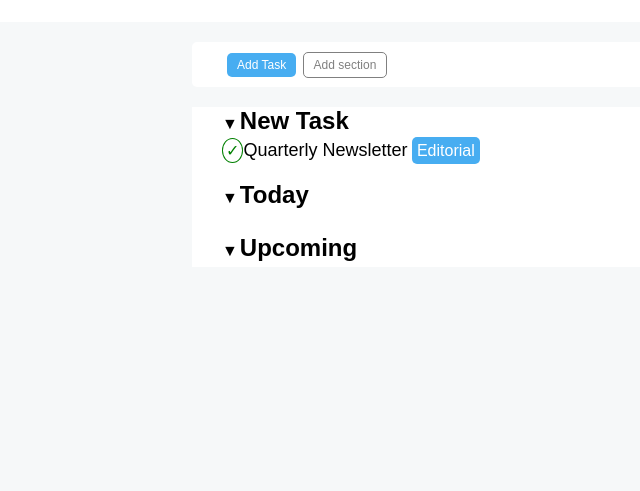
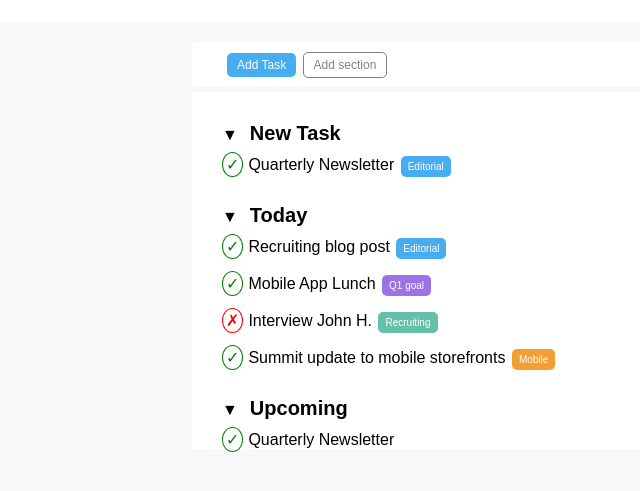
Before and after one commit to Emanuelediscala/html-css-toboolist, a plain HTML site: page index.html in a window 1280 px wide. Shown: the part 63-554 px from the top of the page, without its empty margins (0-640 px from the left). Drawn offline with Linux system fonts and the light colour scheme.

Commit message:
Feat:(div)style:(div) [adding content]

```diff
--- a/css/style.css
+++ b/css/style.css
@@ -40,6 +40,7 @@ body{background-color: rgb(246, 248, 249);}
     margin-left: auto;
     margin-right: auto;
     margin-top: 20px;
+    margin-bottom: 2px;
     background-color: white;
     padding: 10px;
 
@@ -60,12 +61,14 @@ background-color: white;
 }
 h2 {
     display: inline-block;
-    margin-bottom: 5px;
     margin-left: 2px;
+    font-size: 20px;
+    padding: 10px;
+    margin-top: 20px;
     }
 section {
     margin-left: 30px;
-    margin-top: 20px;
+
 }
 .check {
     border-radius: 50%;
@@ -73,12 +76,26 @@ section {
     padding: 3px;
     color: green;
 }
-.news {font-size: 18px;
-font-weight: 200;}
+.cross{
+    border-radius: 50%;
+    border: 1px solid red;
+    padding: 3px;
+    color: red;
+}
+.news {
+    font-size: 16px;
+    font-weight: 500;
+    margin-left:5px;
+}
 .vignette {
     color: white;
     border-radius: 5px;
-    background-color:rgb(71, 173, 241);
-    padding: 5px;
-
+    padding: 5px 7px;
+    box-sizing: border-box;
+    font-size: 10px;
+    margin-left: 2px;
 }
+.editorial {background-color:rgb(71, 173, 241);}
+.goal{background-color:rgb(156, 114, 228);}
+.recruiting {background-color:rgb(100, 192, 169);}
+.mobile {background-color:rgb(242, 158, 51);}
--- a/index.html
+++ b/index.html
@@ -19,15 +19,28 @@
         </div>
         <div class="sottomenu">
             <section>
-            <span>&#9660</span><h2 class="sezioni">New Task</h2><br>
-            <span class="check">&check;</span><span class="news">Quarterly Newsletter</span>
-            <span class="vignette">Editorial</span>
+                <span>&#9660</span><h2 class="sezioni">New Task</h2><br>
+                <span class="check">&check;</span><span class="news">Quarterly Newsletter</span>
+                <span class="vignette editorial">Editorial</span>
             </section>
             <section>
-            <span>&#9660</span><h2 class="sezioni">Today</h2><br>
+                <span>&#9660</span><h2 class="sezioni">Today</h2><br>
+                <span class="check">&check;</span><span class="news">Recruiting blog post</span>
+                <span class="vignette editorial">Editorial</span>
+            <br><br>
+            <span class="check">&check;</span><span class="news">Mobile App Lunch</span>
+            <span class="vignette goal">Q1 goal</span>
+            <br><br>
+            <span class="cross">&cross;</span><span class="news">Interview John H.</span>
+            <span class="vignette recruiting">Recruiting</span>
+            <br><br>
+            <span class="check">&check;</span><span class="news">Summit update to mobile storefronts</span>
+            <span class="vignette mobile">Mobile</span>
             </section>
             <section>
             <span>&#9660</span><h2 class="sezioni">Upcoming</h2><br>
+            <span class="check">&check;</span><span class="news">Quarterly Newsletter</span>
+            <span class="vignette">Editorial</span>
             </section>
         </div>
     </main>
```
